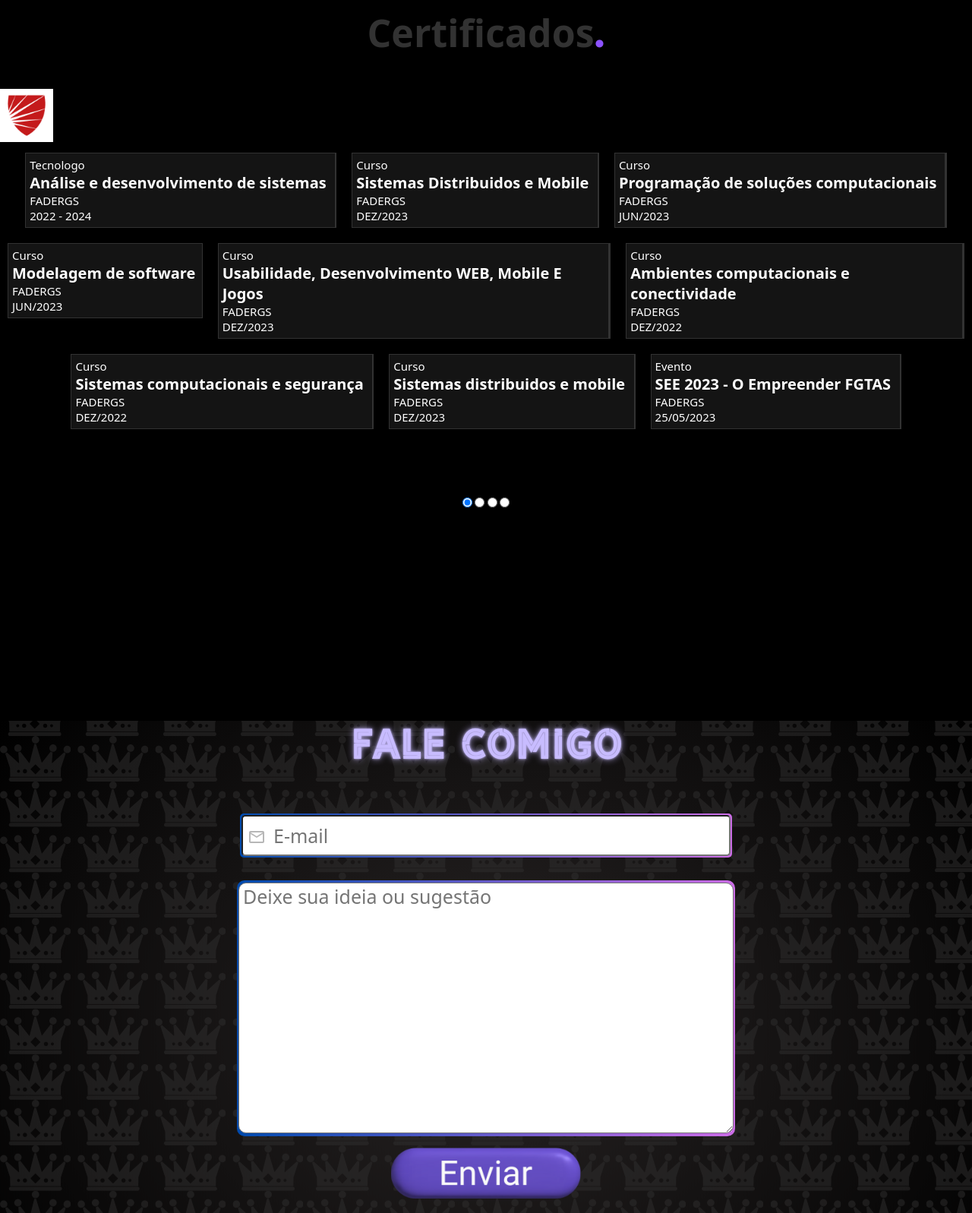
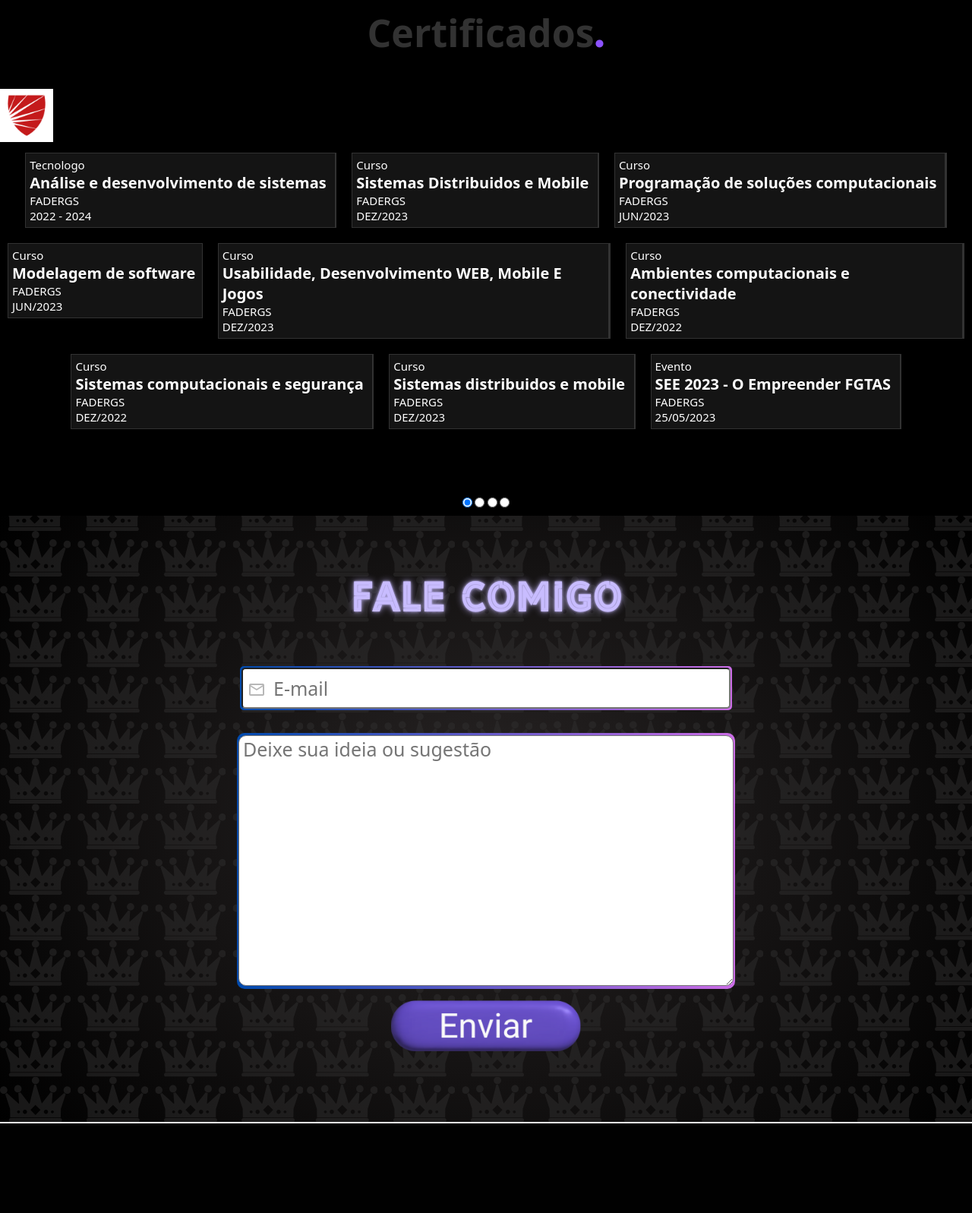
Before and after one commit to Profissional-Marcelo/SitePessoal, a PHP site: page /App/View/paginaInicial.php in a window 1280 px wide. Shown: the part 1701-3298 px from the top of the page at 76% size. After the commit the page ends 3180 px from the top, so only its background shows below. Run offline with PHP 8.4, Linux system fonts and the light colour scheme.

Commit message:
atualizando responsividade

```diff
--- a/App/View/paginaInicial.php
+++ b/App/View/paginaInicial.php
@@ -193,7 +193,7 @@
             <img src="../../Assets/img/curso-em-video.jpg" alt="">
             <div class="linhas">
                 <a href="../../Assets/pdf/CursoEmVideo/JAVASCRIPT.pdf" type="application/pdf" rel="next" target="_blank">
-                    <div class="bordaCertificado" >
+                    <div class="bordaCertificado">
                         <div class="certificado">
                             <h2>Curso</h2>
                             <p>Javascript</p>
@@ -292,7 +292,7 @@
             <img src="../../Assets/img/kinghost.png" alt="">
             <div class="linhas">
                 <a href="../../Assets/pdf/KingHost/Modulo2(CMS)-WordPress.pdf" type="application/pdf" rel="next" target="_blank">
-                    <div class="bordaCertificado" >
+                    <div class="bordaCertificado">
                         <div class="certificado">
                             <h2>Curso</h2>
                             <p>CMS[Módulo2] - WordPress</p>
@@ -334,7 +334,7 @@
                     </div>
                 </a>
                 <a href="../../Assets/pdf/KingHost/OKR.pdf" type="application/pdf" rel="next" target="_blank">
-                    <div class="bordaCertificado">
+                    <div class="bordaCertificado okr">
                         <div class="certificado">
                             <h2>Curso</h2>
                             <p>OKRs</p>
@@ -391,7 +391,7 @@
             <img class="danki" src="../../Assets/img/danki.png" alt="">
             <div class="linhas">
                 <a href="../../Assets/pdf/CursoEmVideo/JAVASCRIPT.pdf" type="application/pdf" rel="next" target="_blank">
-                    <div class="bordaCertificado" >
+                    <div class="bordaCertificado">
                         <div class="certificado">
                             <h2>Curso</h2>
                             <p>Javascript</p>
@@ -490,7 +490,7 @@
         <!-- Navegação automática -->
 
         <div class="slides">
-            <input type="radio" name="radio-btn" id="radio1"  checked>
+            <input type="radio" name="radio-btn" id="radio1" checked>
             <input type="radio" name="radio-btn" id="radio2">
             <input type="radio" name="radio-btn" id="radio3">
             <input type="radio" name="radio-btn" id="radio4">
@@ -503,10 +503,7 @@
 
 
             <div class="border1">
-                <input id="replyto" name="replyto" placeholder="E-mail"  required="" type="text"
-                minlength="8" maxlength="100"
-                autocomplete="email"
-                >
+                <input id="replyto" name="replyto" placeholder="E-mail" required="" type="text" minlength="8" maxlength="100" autocomplete="email">
                 <div class="icon">
                     <span class="material-symbols-outlined">
                         mail
--- a/Assets/css/paginaInicial.css
+++ b/Assets/css/paginaInicial.css
@@ -195,7 +195,7 @@ section.terceiraParte {
     background-size: cover;
     background-repeat: no-repeat;
     width: 100%;
-    min-height: 100%;
+    height: 100vh;
     display: flex;
     flex-direction: column;
     align-items: center;
@@ -365,6 +365,8 @@ section.quartaParte > div > div > a > div > div > p {
     font-size: 13px;
 }
 
+
+
 /* slider */
 
 /*
--- a/Assets/css/paginaInicialMQ.css
+++ b/Assets/css/paginaInicialMQ.css
@@ -230,7 +230,7 @@
     }
 
     section.terceiraParte {
-        min-height: 80vh;
+        height: 100vh;
     }
 
     section.terceiraParte > h2{
@@ -307,7 +307,7 @@
     section.quartaParte {
         display: flex;
         justify-content: start;
-        min-height: 70vh;
+        height: 85vh;
     }
 
     section.quartaParte > div {
@@ -338,5 +338,12 @@
         font-size: 20px;
     }
 
+    .okr {
+        width: 100px;
+    }
+
+    .okr > div {
+        width: 98% !important;
+    }
 
 }
```
Lines whose indentation alone changed are shown as unchanged.
